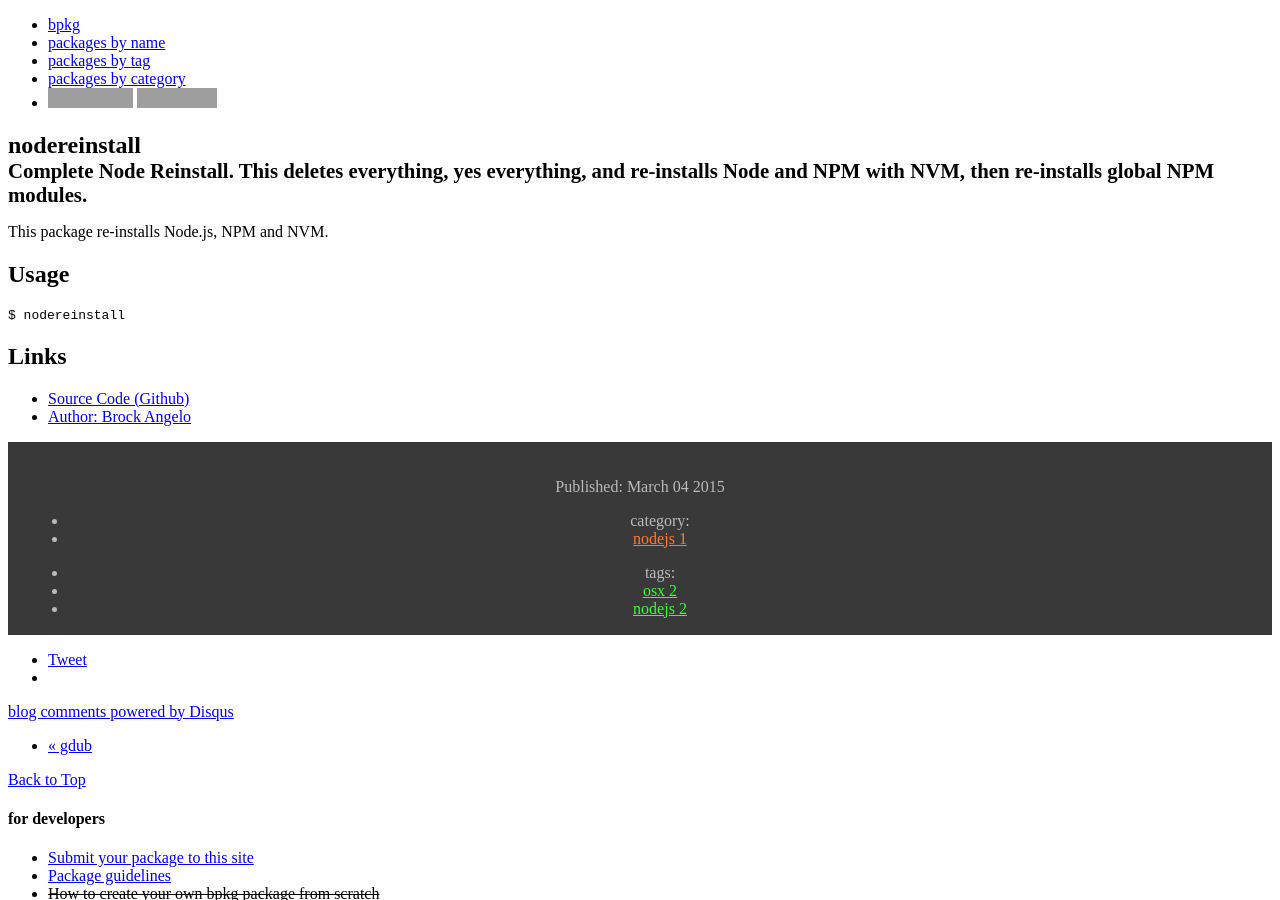
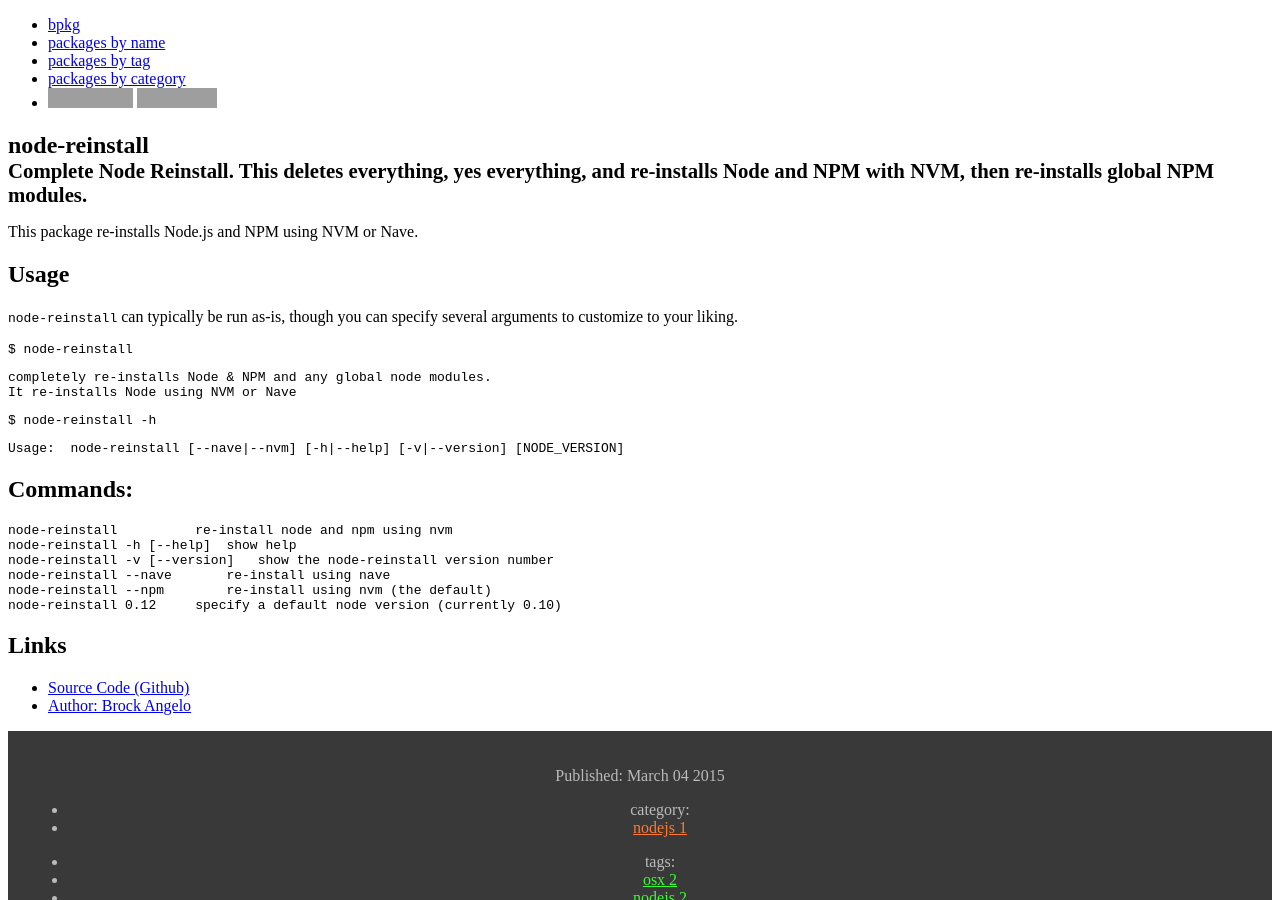
Before and after one commit to bpkg/bpkg.github.io, a Jekyll site: the page built from _posts/2015-03-04-node-reinstall.md, in a window 1280 px wide and 900 px high. Built offline with Jekyll 4.4.1, drawn with Linux system fonts in a browser that asks for light colours; comment, search, counter and statistics services are not loaded; grey boxes are pictures that could not be loaded.

Commit message:
updated documentation

````diff
--- a/_posts/2015-03-04-node-reinstall.md
+++ b/_posts/2015-03-04-node-reinstall.md
@@ -1,16 +1,38 @@
 ---
 layout: post
-title: "nodereinstall"
+title: "node-reinstall"
 description: "Complete Node Reinstall. This deletes everything, yes everything, and re-installs Node and NPM with NVM, then re-installs global NPM modules."
 category: nodejs
 tags: [osx, nodejs]
 ---
 
-This package re-installs Node.js, NPM and NVM.
+This package re-installs Node.js and NPM using NVM or Nave.
 
 ## Usage
+
+`node-reinstall` can typically be run as-is, though you can specify several arguments to customize to your liking.
+
 ```
-$ nodereinstall
+$ node-reinstall
+```
+
+    completely re-installs Node & NPM and any global node modules.
+    It re-installs Node using NVM or Nave
+
+```
+$ node-reinstall -h
+```
+    Usage:  node-reinstall [--nave|--nvm] [-h|--help] [-v|--version] [NODE_VERSION]
+
+## Commands:
+
+```
+node-reinstall          re-install node and npm using nvm
+node-reinstall -h [--help]  show help
+node-reinstall -v [--version]   show the node-reinstall version number
+node-reinstall --nave       re-install using nave
+node-reinstall --npm        re-install using nvm (the default)
+node-reinstall 0.12     specify a default node version (currently 0.10)
 ```
 
 ## Links
````
